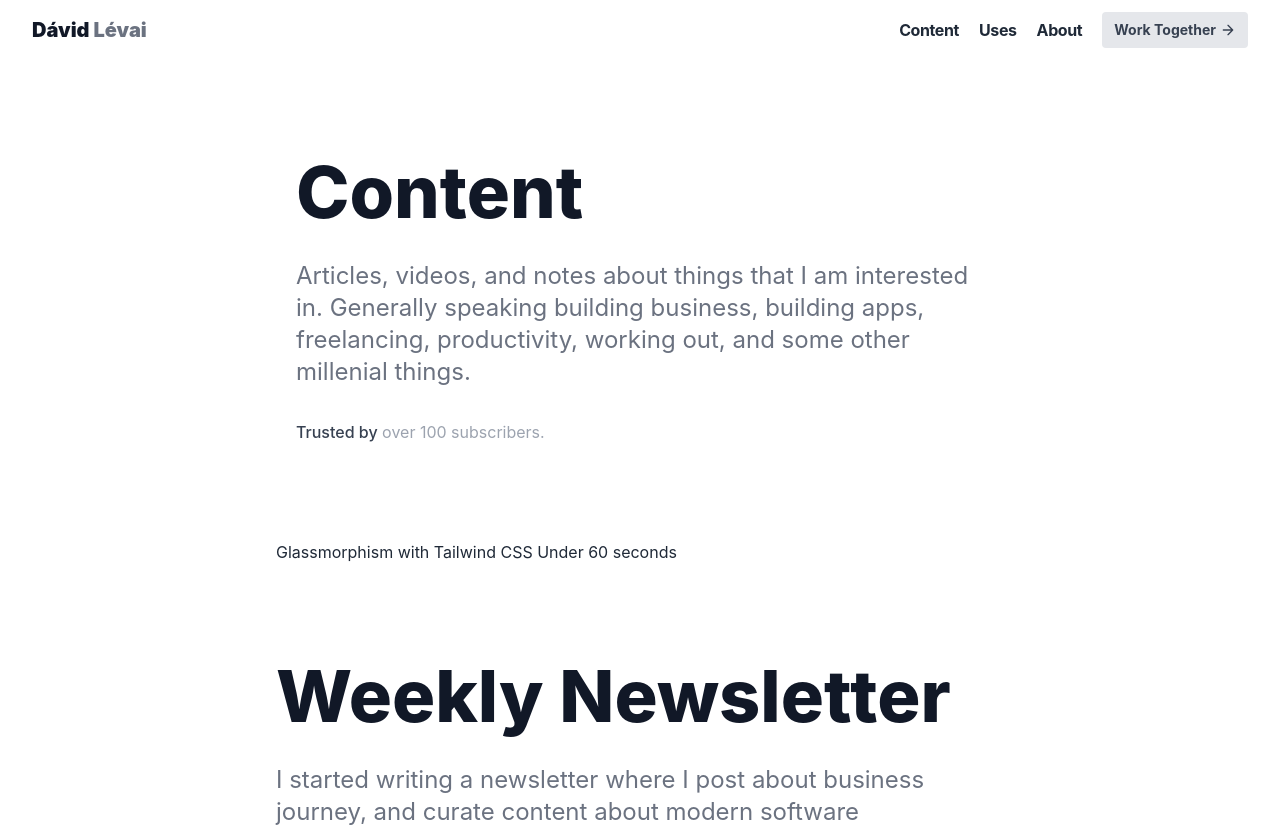
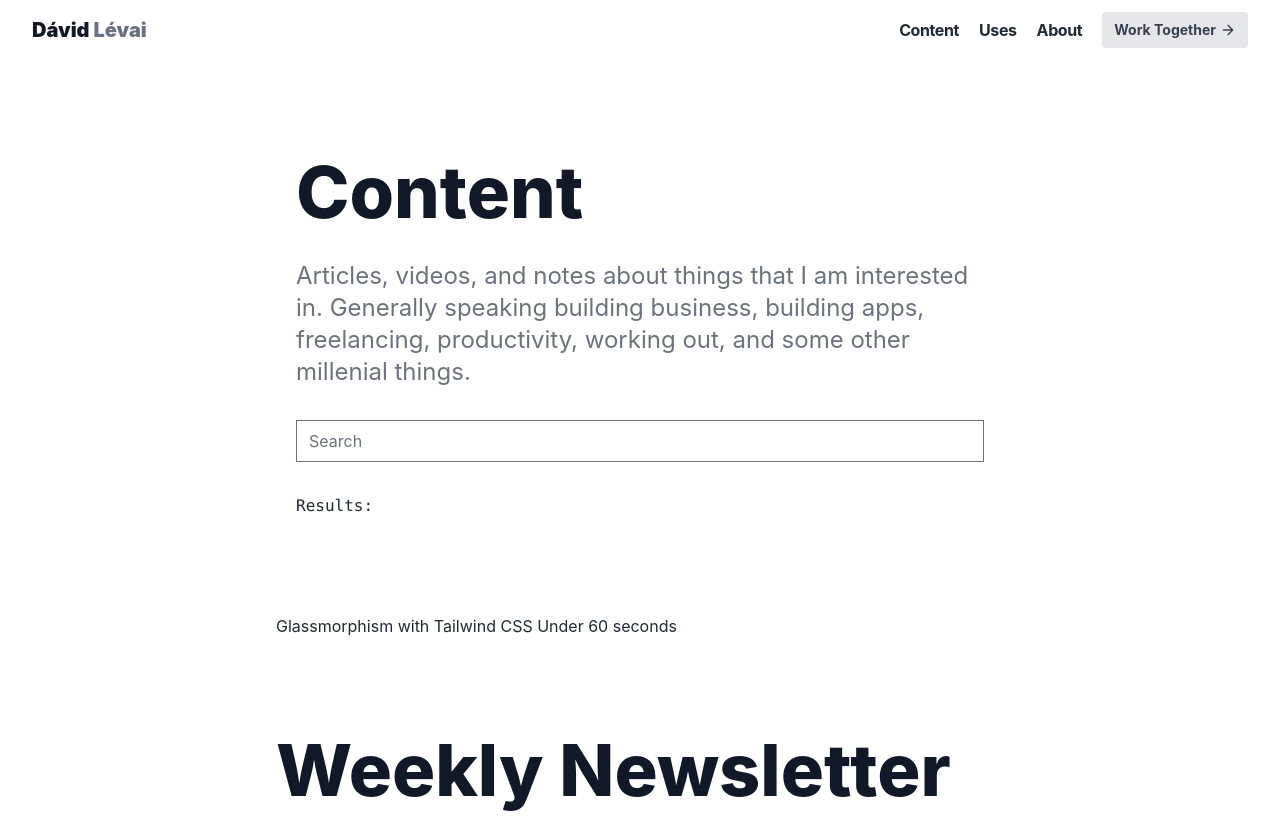
Before and after one commit to DLevai94/iamdavidlevai-digital-garden, a Next.js app: page /content in a window 1280 px wide. Shown: the top 827 px of the page. Built offline with nearby package versions, Linux system fonts and the light colour scheme; what @tailwindcss/typography, tailwindcss-filters would draw is missing.

Commit message:
add basic search

```diff
--- a/components/navbar.tsx
+++ b/components/navbar.tsx
@@ -3,7 +3,6 @@ import { useRouter } from 'next/router';
 
 const Navbar = () => {
   const router = useRouter();
-  console.log(router.pathname);
   return (
     <header className="sticky top-0 bg-white bg-opacity-60 bg-clip-padding backdrop-blur">
       <div className="flex flex-col flex-wrap items-center px-8 py-3 mx-auto max-w-7xl md:flex-row">
@@ -16,25 +15,18 @@ const Navbar = () => {
         </Link>
         <nav className="flex flex-wrap items-center justify-center text-base font-bold tracking-tight md:ml-auto">
           <Link href="/content">
-            <a className="mr-5 hover:text-indigo-900" id="">
+            <a className={`mr-5 hover:text-indigo-900 ${router.pathname === 'content' && 'text-yellow-400'}`}>
               Content
             </a>
           </Link>
           <Link href="/uses">
-            <a className="mr-5 hover:text-indigo-900" id="">
-              Uses
-            </a>
+            <a className={`mr-5 hover:text-indigo-900 ${router.pathname === 'uses' && 'text-yellow-400'}`}>Uses</a>
           </Link>
           <Link href="/">
-            <a className="mr-5 hover:text-indigo-900" id="">
-              About
-            </a>
+            <a className={`mr-5 hover:text-indigo-900 ${router.pathname === 'about' && 'text-yellow-400'}`}>About</a>
           </Link>
         </nav>
-        <button
-          className="inline-flex items-center px-3 py-2 mt-4 text-sm font-bold text-gray-700 bg-gray-200 border-0 rounded focus:outline-none hover:bg-gray-100 md:mt-0 transition duration-300"
-          id=""
-        >
+        <button className="inline-flex items-center px-3 py-2 mt-4 text-sm font-bold text-gray-700 bg-gray-200 border-0 rounded focus:outline-none hover:bg-gray-100 md:mt-0 transition duration-300">
           Work Together
           <svg
             fill="none"
--- a/package.json
+++ b/package.json
@@ -12,6 +12,7 @@
     "@tailwindcss/forms": "^0.2.1",
     "@tailwindcss/typography": "^0.4.0",
     "fathom-client": "^3.0.0",
+    "fuse.js": "^6.4.6",
     "gray-matter": "^4.0.2",
     "mdx-prism": "^0.3.1",
     "next": "10.0.7",
--- a/pages/content/index.tsx
+++ b/pages/content/index.tsx
@@ -1,3 +1,4 @@
+import { useState } from 'react';
 import fs from 'fs';
 import path from 'path';
 import matter from 'gray-matter';
@@ -5,7 +6,10 @@ import Link from 'next/link';
 import Layout from '../../components/blog-layout';
 import { POSTS_PATH, postFilePaths } from '../../lib/mdxUtils';
 
+const names = ['react', 'tailwind', 'freelancing', 'saas', 'youtube'];
+
 export default function Index({ posts }) {
+  const [results, setResults] = useState();
   return (
     <Layout>
       <section className="py-24 bg-white">
@@ -18,9 +22,19 @@ export default function Index({ posts }) {
               Articles, videos, and notes about things that I am interested in. Generally speaking building business,
               building apps, freelancing, productivity, working out, and some other millenial things.
             </p>
-            <p className="text-gray-400">
-              <span className="font-medium text-gray-700">Trusted by</span> over 100 subscribers.
-            </p>
+            <input
+              type="text"
+              placeholder="Search"
+              onChange={async (e) => {
+                const { value } = e.currentTarget;
+                // Dynamically load fuse.js
+                const Fuse = (await import('fuse.js')).default;
+                const fuse = new Fuse(names);
+
+                setResults(fuse.search(value));
+              }}
+            />
+            <pre>Results: {JSON.stringify(results, null, 2)}</pre>
           </div>
         </div>
       </section>
```
Also changed, not shown: 1 other file (tests, documents, lock files or other folders).
